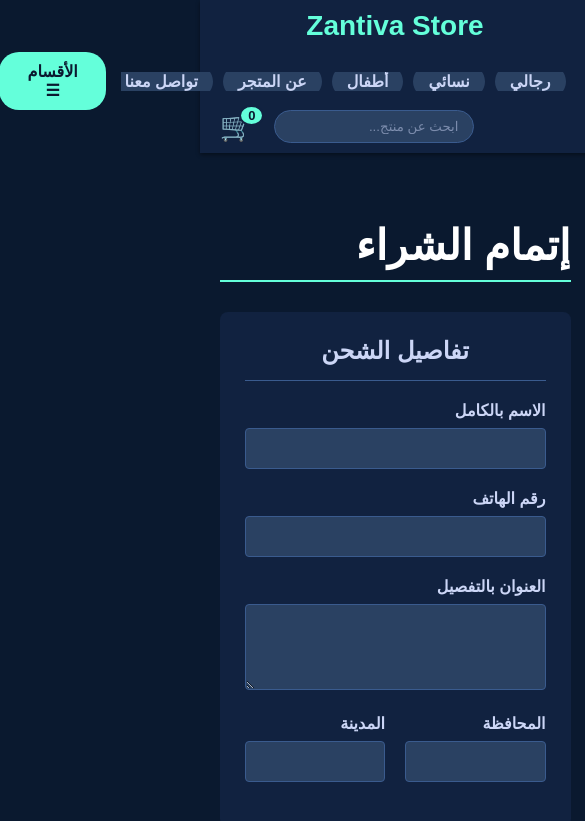
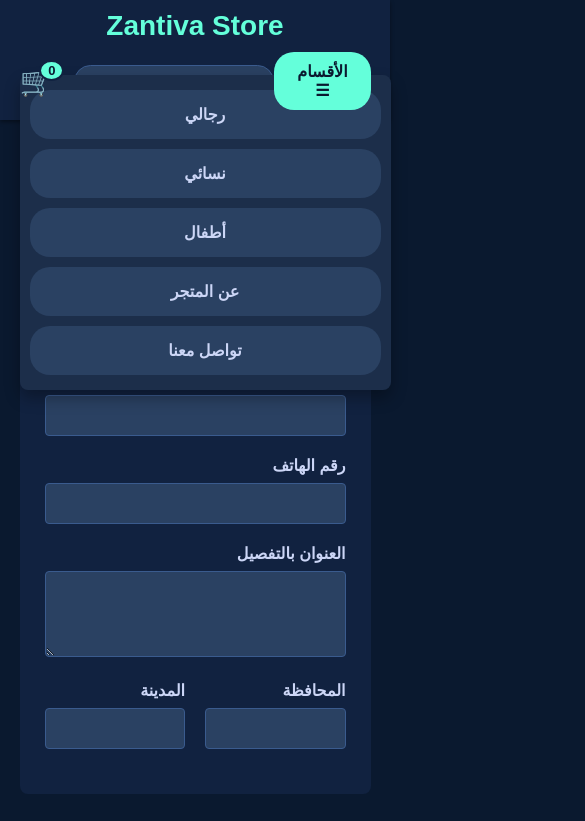
Before and after one commit to Ahmed-Samer/divin-studios-store, a plain HTML site: page frontend/checkout.html in a window 390 px wide. Both pictures are taken after a click on the button "الأقسام ☰". Shown: the top 821 px of the page, 585 px wide, since content can reach past the window. Drawn offline with Linux system fonts and the light colour scheme; no server answers.

Commit message:
Fix responsive issues on mobile menu and product slider

```diff
--- a/frontend/style.css
+++ b/frontend/style.css
@@ -31,7 +31,11 @@
 .cart-item-details { flex-grow: 1; }
 .cart-item-details h3 { margin: 0 0 5px; font-size: 18px; color: #ffffff; }
 .cart-item-details p { margin: 0; color: #ccd6f6; font-size: 14px; }
-.cart-item-price { font-size: 16px; font-weight: bold; margin-left: auto; /* يدفع السعر لأقصى اليمين */ padding: 0 20px; }
+.cart-item-quantity { display: flex; align-items: center; gap: 10px; }
+.cart-item-quantity .quantity-btn { background-color: #2a4162; border: 1px solid #3a5b8e; color: #ccd6f6; width: 30px; height: 30px; font-size: 18px; font-weight: bold; border-radius: 50%; cursor: pointer; transition: background-color 0.3s; display: flex; align-items: center; justify-content: center; }
+.cart-item-quantity .quantity-btn:hover { background-color: #3a5b8e; }
+.cart-item-quantity .quantity-text { font-size: 16px; font-weight: bold; }
+.cart-item-price { font-size: 16px; font-weight: bold; margin-left: auto; padding: 0 20px; }
 .remove-from-cart-btn { background: none; border: none; color: #ff4d4d; font-size: 20px; cursor: pointer; transition: transform 0.2s; }
 .remove-from-cart-btn:hover { transform: scale(1.2); }
 .cart-summary { background-color: #112240; padding: 20px; border-radius: 8px; position: sticky; top: 120px; }
@@ -46,11 +50,6 @@
 .empty-cart-container p { font-size: 18px; line-height: 1.6; max-width: 500px; margin: 0 auto 30px auto; }
 .cart-page-container.cart-is-empty .cart-layout { display: none; }
 .cart-page-container.cart-is-empty .empty-cart-container { display: block; }
-/* --- الأكواد الجديدة: تصميم أزرار الكمية في السلة --- */
-.cart-item-quantity { display: flex; align-items: center; gap: 10px; }
-.cart-item-quantity .quantity-btn { background-color: #2a4162; border: 1px solid #3a5b8e; color: #ccd6f6; width: 30px; height: 30px; font-size: 18px; font-weight: bold; border-radius: 50%; cursor: pointer; transition: background-color 0.3s; display: flex; align-items: center; justify-content: center; }
-.cart-item-quantity .quantity-btn:hover { background-color: #3a5b8e; }
-.cart-item-quantity .quantity-text { font-size: 16px; font-weight: bold; }
 
 /* --- قسم المنتجات (الصفحة الرئيسية) --- */
 .page-content { padding: 40px 5%; }
@@ -138,5 +137,61 @@
 .contact-layout { display: grid; grid-template-columns: 1fr 1fr; gap: 40px; }
 
 /* --- أكواد التصميم المتجاوب (Responsive) --- */
-@media (max-width: 992px) { .product-grid { grid-template-columns: repeat(2, 1fr); } .checkout-layout, .cart-layout, .contact-layout { grid-template-columns: 1fr; } }
-@media (max-width: 768px) { .product-grid { grid-template-columns: 1fr; } .product-detail-layout { grid-template-columns: 1fr; } .navbar { flex-wrap: wrap; } .nav-section.middle { order: -1; width: 100%; flex-basis: 100%; text-align: center; margin-bottom: 10px; transition: none; transform: none !important; } .main-header.menu-is-open .nav-section.middle { transform: none; } .logo { font-size: 28px; } .product-title-large { font-size: 32px; } }
+@media (max-width: 992px) {
+    .product-grid { grid-template-columns: repeat(2, 1fr); }
+    .checkout-layout, .cart-layout, .contact-layout { grid-template-columns: 1fr; }
+}
+
+@media (max-width: 768px) {
+    .product-grid { grid-template-columns: 1fr; }
+    .product-detail-layout { grid-template-columns: 1fr; }
+    .navbar { flex-wrap: wrap; justify-content: space-between; }
+    .nav-section.middle { order: -1; width: 100%; flex-basis: 100%; text-align: center; margin-bottom: 10px; transition: none; transform: none !important; }
+    .main-header.menu-is-open .nav-section.middle { transform: none; }
+    .logo { font-size: 28px; }
+    .product-title-large { font-size: 32px; }
+
+    /* --- التعديلات الجديدة هنا --- */
+
+    /* 1. تعديل القائمة المنسدلة للموبايل */
+    .expanded-links {
+        position: absolute;
+        top: 75px; /* تحت الهيدر بشوية */
+        left: 5%; /* مسافة من الشمال */
+        width: 90%; /* عرض القائمة */
+        background-color: #1c2e4a; /* خلفية للقائمة */
+        border-radius: 8px;
+        box-shadow: 0 8px 16px rgba(0,0,0,0.3);
+        flex-direction: column; /* ترتيب العناصر بشكل طولي */
+        align-items: stretch;
+        padding: 10px;
+        max-width: none; /* نلغي الـ max-width بتاع الديسكتوب */
+
+        /* إخفاء وإظهار بالحركة */
+        opacity: 0;
+        visibility: hidden;
+        transform: translateY(-10px);
+        transition: opacity 0.3s ease, transform 0.3s ease, visibility 0.3s;
+    }
+
+    .main-header.menu-is-open .expanded-links {
+        opacity: 1;
+        visibility: visible;
+        transform: translateY(0);
+        margin-left: 0; /* نلغي المسافة الزائدة */
+    }
+
+    .expanded-links a {
+        display: block;
+        text-align: center;
+        padding: 15px;
+        margin: 5px 0;
+        white-space: normal;
+    }
+
+    /* 2. تعديل أسهم السلايدر في صفحة المنتج */
+    .slider-btn {
+        padding: 8px;
+        font-size: 18px;
+    }
+}
```
